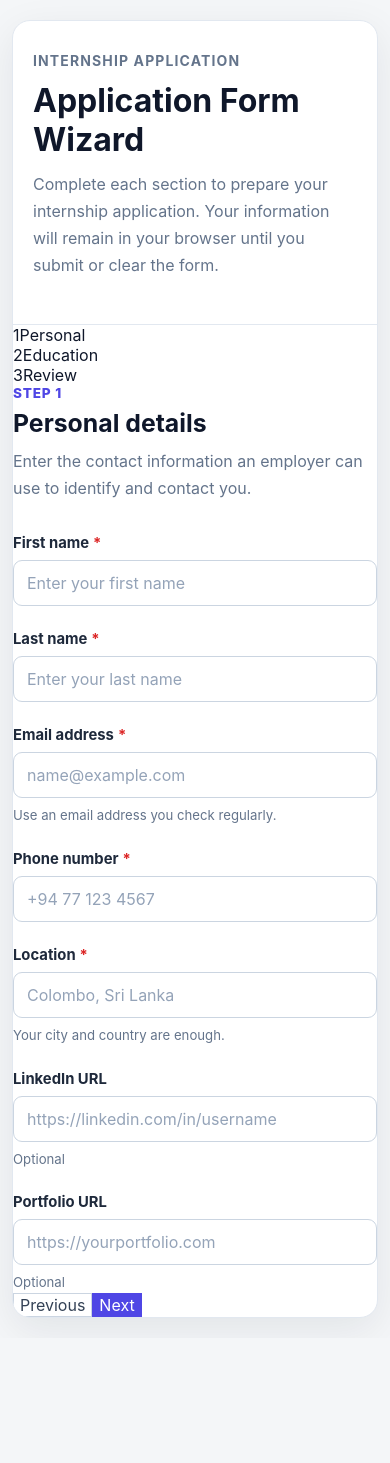
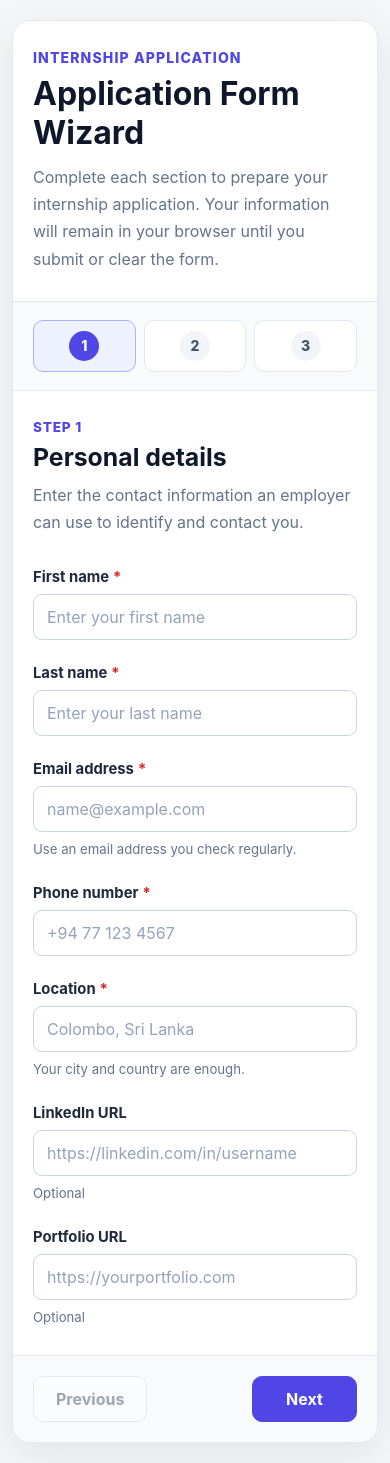
Before and after one commit to NadithiMoonasingha/internship-application-wizard, a React (Vite) app: page / in a window 390 px wide. Before the commit the page ends 1338 px from the top, so only its background shows below. Built offline with nearby package versions, Linux system fonts and the light colour scheme.

Commit message:
Updated App.css

```diff
--- a/src/App.css
+++ b/src/App.css
@@ -9,7 +9,7 @@
 }
 
 .wizard-container {
-  width: min(100%, 900px);
+  width: min(100%, 920px);
   margin: 0 auto;
   overflow: hidden;
   background: #ffffff;
@@ -27,7 +27,7 @@
   margin-bottom: 8px;
   color: #4f46e5;
   font-size: 0.875rem;
-  font-weight: 700;
+  font-weight: 800;
   letter-spacing: 0.08em;
   text-transform: uppercase;
 }
@@ -38,79 +38,100 @@
   font-size: clamp(2rem, 5vw, 3rem);
 }
 
-.wizard-header p {
-  max-width: 650px;
+.wizard-header > p:last-child {
+  max-width: 680px;
+  margin-bottom: 0;
   color: #64748b;
   line-height: 1.7;
 }
 
-.type-check-card {
+.progress-indicator {
+  display: grid;
+  grid-template-columns: repeat(3, 1fr);
+  gap: 12px;
+  padding: 24px 40px;
+  background: #f8fafc;
+  border-bottom: 1px solid #e2e8f0;
+}
+
+.progress-step {
+  display: flex;
+  align-items: center;
+  gap: 10px;
+  min-width: 0;
+  padding: 12px;
+  color: #64748b;
+  background: #ffffff;
+  border: 1px solid #e2e8f0;
+  border-radius: 10px;
+}
+
+.progress-step-number {
+  display: grid;
+  flex: 0 0 30px;
+  width: 30px;
+  height: 30px;
+  place-items: center;
+  color: #475569;
+  background: #f1f5f9;
+  border-radius: 50%;
+  font-size: 0.875rem;
+  font-weight: 800;
+}
+
+.progress-step-label {
+  overflow: hidden;
+  font-size: 0.9rem;
+  font-weight: 700;
+  text-overflow: ellipsis;
+  white-space: nowrap;
+}
+
+.progress-step-active {
+  color: #4338ca;
+  background: #eef2ff;
+  border-color: #a5b4fc;
+}
+
+.progress-step-active .progress-step-number {
+  color: #ffffff;
+  background: #4f46e5;
+}
+
+.progress-step-completed {
+  color: #047857;
+  background: #ecfdf5;
+  border-color: #a7f3d0;
+}
+
+.progress-step-completed .progress-step-number {
+  color: #ffffff;
+  background: #059669;
+}
+
+.wizard-content {
   padding: 40px;
 }
 
-.step-status {
-  margin-bottom: 32px;
-}
-
-.step-number {
-  margin-bottom: 8px;
-  color: #4f46e5;
-  font-size: 0.875rem;
-  font-weight: 700;
-}
-
-.step-status h2 {
-  margin-bottom: 10px;
-  color: #0f172a;
-  font-size: 1.6rem;
-}
-
-.step-status > p:last-child {
-  color: #64748b;
-  line-height: 1.7;
-}
-
-.type-summary {
-  display: grid;
-  grid-template-columns: repeat(3, 1fr);
-  gap: 16px;
-  margin-bottom: 32px;
-}
-
-.type-summary div {
-  padding: 20px;
-  background: #f8fafc;
-  border: 1px solid #e2e8f0;
-  border-radius: 12px;
-}
-
-.type-summary span,
-.type-summary strong {
-  display: block;
-}
-
-.type-summary span {
-  margin-bottom: 8px;
-  color: #64748b;
-  font-size: 0.875rem;
-}
-
-.type-summary strong {
-  color: #0f172a;
-}
-
-.navigation-buttons {
+.wizard-navigation {
   display: flex;
   justify-content: space-between;
   gap: 16px;
+  padding: 24px 40px;
+  background: #f8fafc;
+  border-top: 1px solid #e2e8f0;
 }
 
-.navigation-buttons button {
+.wizard-navigation button {
   min-width: 120px;
   padding: 12px 22px;
   border-radius: 10px;
-  font-weight: 700;
+  font-weight: 750;
   cursor: pointer;
+  transition:
+    transform 150ms ease,
+    background-color 150ms ease,
+    border-color 150ms ease;
 }
 
 .primary-button {
@@ -119,86 +140,96 @@
   border: 1px solid #4f46e5;
 }
 
+.primary-button:hover:not(:disabled) {
+  background: #4338ca;
+  border-color: #4338ca;
+  transform: translateY(-1px);
+}
+
 .secondary-button {
   color: #334155;
   background: #ffffff;
   border: 1px solid #cbd5e1;
 }
 
-.navigation-buttons button:hover:not(:disabled) {
+.secondary-button:hover:not(:disabled) {
+  background: #f8fafc;
+  border-color: #94a3b8;
   transform: translateY(-1px);
 }
 
-.navigation-buttons button:disabled {
+.wizard-navigation button:disabled {
   cursor: not-allowed;
   opacity: 0.45;
 }
 
-.component-preview {
-  margin-bottom: 32px;
-  padding: 24px;
+.step-placeholder {
+  min-height: 300px;
+  display: grid;
+  align-content: center;
+  justify-items: center;
+  padding: 40px;
+  text-align: center;
   background: #f8fafc;
-  border: 1px solid #e2e8f0;
+  border: 1px dashed #cbd5e1;
   border-radius: 14px;
 }
 
-.preview-heading {
-  margin-bottom: 24px;
+.placeholder-step-number {
+  margin-bottom: 8px;
+  color: #4f46e5;
+  font-size: 0.85rem;
+  font-weight: 800;
+  letter-spacing: 0.06em;
+  text-transform: uppercase;
 }
 
-.preview-heading h2 {
-  margin-bottom: 8px;
-  color: #0f172a;
-  font-size: 1.3rem;
-}
-
-.preview-heading > p:last-child {
-  margin-bottom: 0;
-  color: #64748b;
-  line-height: 1.6;
-}
-
-.preview-grid {
-  display: grid;
-  grid-template-columns: repeat(2, minmax(0, 1fr));
-  gap: 22px;
-}
-
-.preview-grid > :last-child {
-  grid-column: 1 / -1;
-}
-
-@media (max-width: 700px) {
-  .type-summary {
-    grid-template-columns: 1fr;
-  }
-}
-
-.placeholder-content {
-  padding: 60px 40px;
-  text-align: center;
-}
-
-.placeholder-content h2 {
+.step-placeholder h2 {
   margin-bottom: 10px;
   color: #0f172a;
 }
 
-.placeholder-content p {
+.step-placeholder > p:last-child {
+  max-width: 550px;
+  margin-bottom: 0;
   color: #64748b;
+  line-height: 1.7;
 }
 
-@media (max-width: 600px) {
+@media (max-width: 700px) {
   .app {
     padding: 20px 12px;
   }
 
   .wizard-header,
-  .type-check-card {
+  .wizard-content {
     padding: 28px 20px;
   }
 
-  .navigation-buttons button {
-    min-width: 100px;
+  .progress-indicator {
+    gap: 8px;
+    padding: 18px 20px;
+  }
+
+  .progress-step {
+    justify-content: center;
+    padding: 10px 6px;
+  }
+
+  .progress-step-label {
+    display: none;
+  }
+
+  .wizard-navigation {
+    padding: 20px;
+  }
+
+  .wizard-navigation button {
+    min-width: 105px;
+  }
+
+  .step-placeholder {
+    min-height: 240px;
+    padding: 28px 20px;
   }
 }
```
